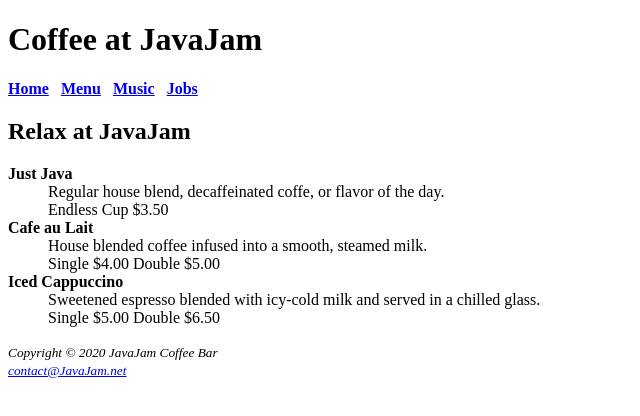
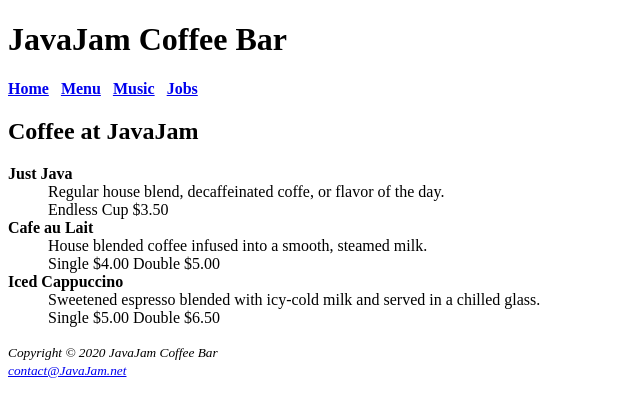
Before and after one commit to bbcsnj/JavaJam, a plain HTML site: page menu.html in a window 1280 px wide. Shown: the whole page, without its empty margins (0-640 px from the left). Drawn offline with Linux system fonts and the light colour scheme.

Commit message:
Update menu.html

```diff
--- a/menu.html
+++ b/menu.html
@@ -6,7 +6,7 @@
 <meta charset="utf-8">
 </head>
 <body>
-<h1>Coffee at JavaJam</h1>
+<h1>JavaJam Coffee Bar</h1>
 <nav>
 <b>
 <a href="index.html">Home</a> &nbsp;
@@ -15,7 +15,7 @@
 <a href="jobs.html">Jobs</a>
 </b>
 </nav>
-<h2>Relax at JavaJam</h2>
+<h2>Coffee at JavaJam</h2>
 <dl>
   <dt><b>Just Java</b></dt>
   <dd>Regular house blend, decaffeinated coffe, or flavor of the day.</dd>
```
